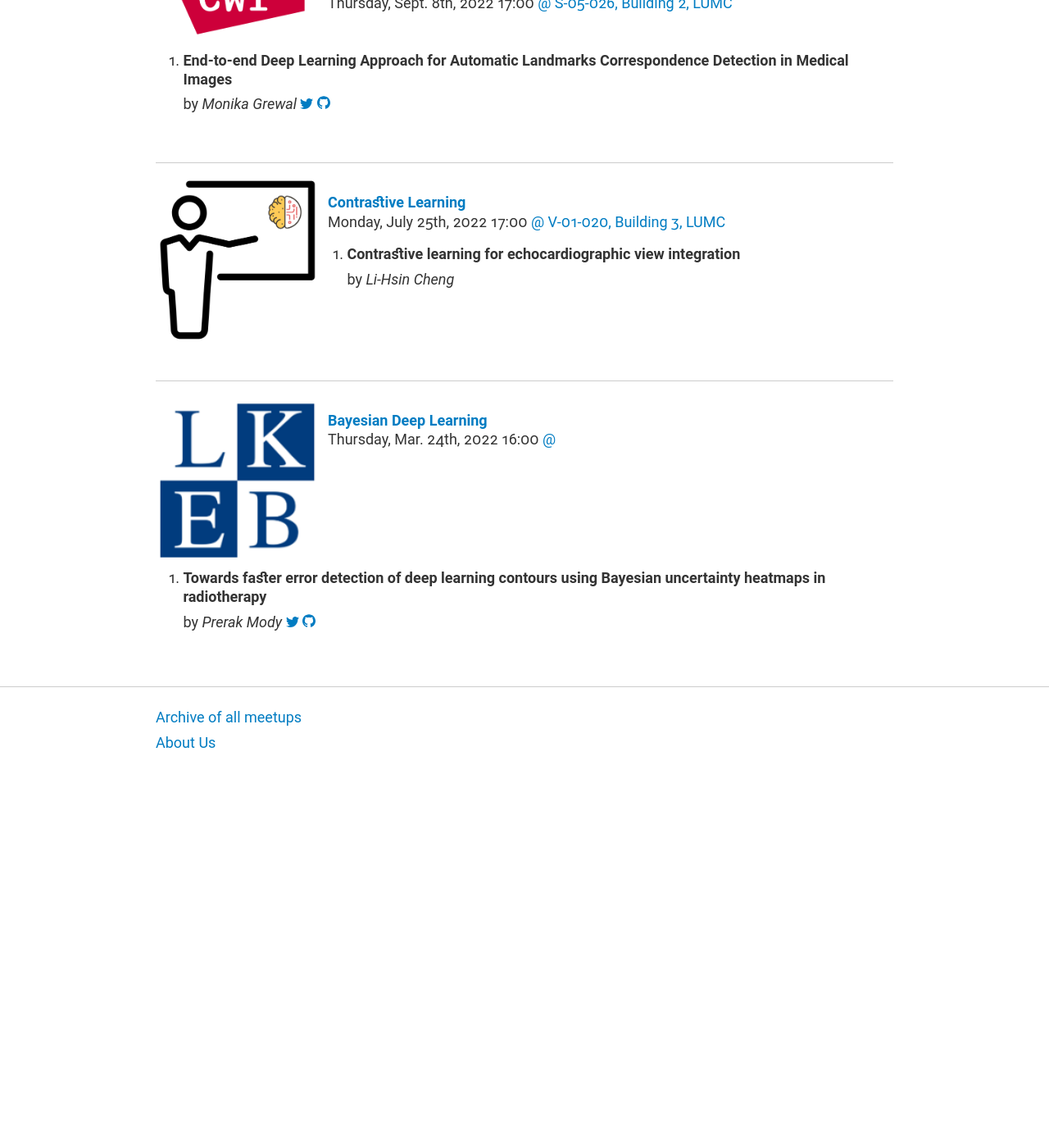
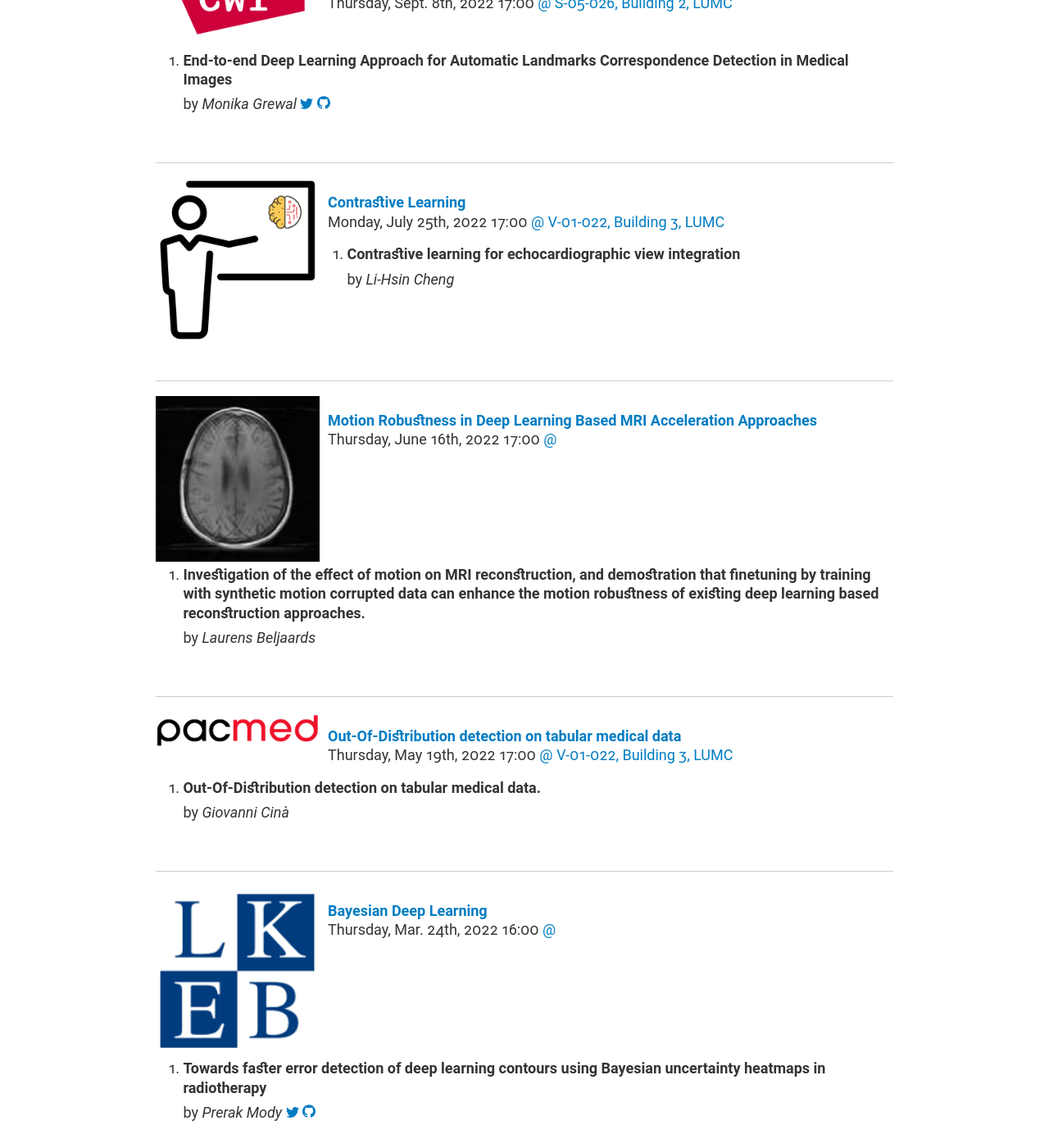
Before and after one commit to lumcaimeetup/lumcaimeetup.github.io, a Jekyll site: the page built from archive.html, in a window 1280 px wide and 1400 px high, scrolled down 561 px. Shown: the whole window at 82% size. Built offline with Jekyll 4.4.1, drawn with Linux system fonts in a browser that asks for light colours; before the commit the page ends 1511 px from its top, so only the background shows below that.

Commit message:
Added some previous talk to site

```diff
--- /dev/null
+++ b/_posts/2022-05-19-cina-outofdistribution.md
@@ -0,0 +1,17 @@
+---
+title: "Out-Of-Distribution detection on tabular medical data"
+date: 2022-05-19 16:00:00 CET
+categories: meetup
+links:
+location: V-01-020
+picture: /assets/pacmed-logo.png
+talks:
+- title: "Out-Of-Distribution detection on tabular medical data."
+  picture: /assets/Picture1.png
+  speaker:
+    name: " Giovanni Cinà"
+    twitter:
+    github:
+  abstract: |
+    The data that a model receives in production can differ from the data the model was trained on, leading to unreliable predictions. How can we spot these Out-Of-Distribution (OOD) samples and prevent this from happening? This problem is particularly acute for healthcare applications, due to the variability of data-generating processes and the potential implications for patients' health. In this talk I will present a line of work aimed at addressing this issue for Electronic Health records, which have been relatively understudied so far. I will review experimental results showing that many recent proposals in fact fail at this task, present some theoretical findings supporting the idea that certain classes of Neural Networks are poorly equipped for OOD detection, and finally offer some considerations on how to implement OOD detection in a practical use case.
+---
--- /dev/null
+++ b/_posts/2022-06-16-beljaards-motioncorruptedmri.md
@@ -0,0 +1,18 @@
+---
+title: "Motion Robustness in Deep Learning Based MRI Acceleration Approaches"
+date: 2022-06-16 16:00:00 CET
+categories: meetup
+links:
+    "Springer": "https://link.springer.com/chapter/10.1007/978-3-031-16443-9_36"
+location: V-01-022
+picture: /assets/motioncorruptedmri.png
+talks:
+- title: "Investigation of the effect of motion on MRI reconstruction, and demostration that finetuning by training with synthetic motion corrupted data can enhance the motion robustness of existing deep learning based reconstruction approaches."
+  picture: /assets/Picture1.png
+  speaker:
+    name: "Laurens Beljaards"
+    twitter:
+    github:
+  abstract: |
+    MRI can be accelerated via (AI-based) reconstruction by undersampling k-space. Current methods typically ignore intra-scan motion, although even a few millimeters of motion can introduce severe blurring and ghosting artifacts that necessitate reacquisition. We investigate i) the effects of rigid-body motion on the quality of AI-based reconstructions, and ii) if this corruption can be mitigated by introducing motion-corrupted data during training. We observe an improvement from 0.819 to 0.867 in terms of SSIM when motion-corrupted brain data is included during training, demonstrating that training with motion-corrupted data can partially compensate for motion corruption.
+---
```
Also changed, not shown: _data/locations.yml (+8 -0 lines), assets/motioncorruptedmri.png (added), assets/pacmed-logo.png (added).
